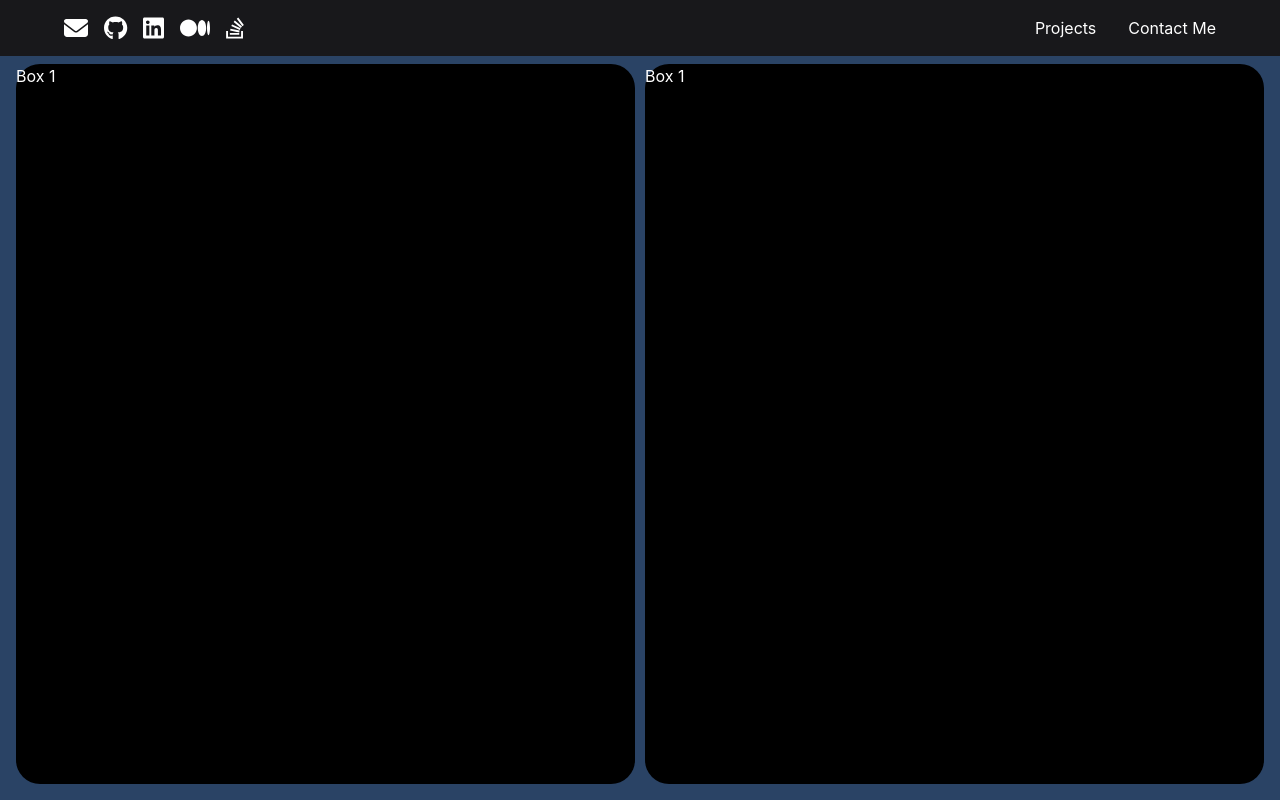
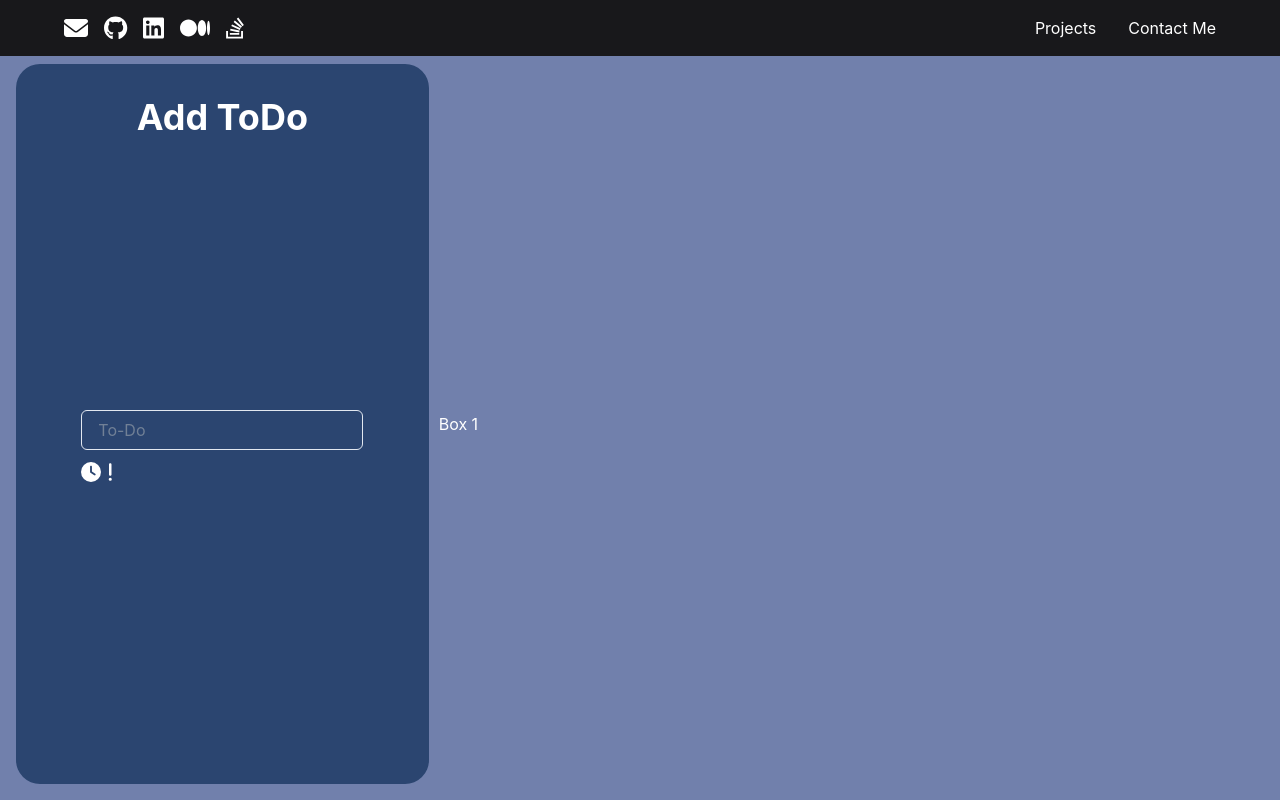
Before and after one commit to Ale-1508/todo-matcha, a React (Create React App) app: page / in a window 1280 px wide. Built offline with nearby package versions, Linux system fonts and the light colour scheme.

Commit message:
pagination and colors

```diff
--- a/src/App.tsx
+++ b/src/App.tsx
@@ -3,14 +3,17 @@ import { ChakraProvider } from '@chakra-ui/react'
 import './App.css';
 import Header from './components/Header';
 import MainSection from './components/MainSection';
+import { ToDoProvider } from './context/toDoContext';
 
 function App() {
   return (
     <ChakraProvider>
-      <main>
-      <Header />
-      <MainSection />
-      </main>
+      <ToDoProvider>
+        <main>
+        <Header />
+        <MainSection />
+        </main>
+      </ToDoProvider>
     </ChakraProvider>
   )
 }
--- a/src/components/CreateToDo.tsx
+++ b/src/components/CreateToDo.tsx
@@ -1,5 +1,55 @@
-const CreateToDo = () => {
+import { Box, Text, Flex, VStack, HStack, Heading } from "@chakra-ui/react";
+import { useToDoContext } from '../context/toDoContext';
+import Textfield from "./Textfield";
+import colors from "../context/colors";
 
+import { FontAwesomeIcon } from "@fortawesome/react-fontawesome";
+import { faClock,faExclamation } from "@fortawesome/free-solid-svg-icons";
+
+interface Props {
+  boxStyle: object,
+}
+
+interface IconStyle {
+  color:string
+  className:string
+}
+
+const iconStyle:IconStyle = {
+  color: "white",
+  className: "fa-lg"
+}
+
+const CreateToDo = ( props:Props ) => {
+  const context = useToDoContext();
+  return (
+    <Box flex="1" { ...props.boxStyle } >
+      <Flex
+      width="100%"
+      height="100%"
+      bg={colors.primary}
+      justifyContent="center"
+      align="center"
+      overflow="auto"
+      padding="32px"
+      gap="10px"
+      >
+        <VStack height="100%" justifyContent="space-between">
+          <Heading as="h2">Add ToDo</Heading>
+          <form action="">
+            <VStack spacing="12px">
+              <Textfield hint="To-Do"/>
+              <HStack justifyContent="start" width="100%">
+                <FontAwesomeIcon icon={faClock} { ...iconStyle }/>
+                <FontAwesomeIcon icon={faExclamation} { ...iconStyle }/>
+              </HStack>
+            </VStack>
+          </form>
+          <Heading as="h2" className="placeholder"></Heading>
+        </VStack>
+      </Flex>
+    </Box>
+  );
 }
 
 export default CreateToDo;
--- a/src/components/MainSection.tsx
+++ b/src/components/MainSection.tsx
@@ -1,12 +1,19 @@
-import { Box, Text, HStack, Flex } from "@chakra-ui/react";
+import { Box, Text, Flex } from "@chakra-ui/react";
 import FullScreenSection from "./FullScreenSection";
+import CreateToDo from "./CreateToDo";
+import colors from "../context/colors";
+
+const boxStyle = {
+  borderRadius:"24px",
+  overflow:"hidden",
+}
 
 const MainSection = () => (
   <FullScreenSection
     justifyContent="center"
     alignItems="center"
     isDarkBackground={true}
-    backgroundColor="#2A4365"
+    backgroundColor={colors.background}
   >
     <Flex
       gap="10px"
@@ -15,17 +22,13 @@ const MainSection = () => (
       width="100vw"
       overflow="auto"
     >
+      <CreateToDo boxStyle={boxStyle}/>
       <Box
-        backgroundColor="black"
-        borderRadius="24px"
-        flex="1"
-        >
-        <Text>Box 1</Text>
-      </Box>
-      <Box
-        backgroundColor="black"
-        borderRadius="24px"
-        flex="1"
+        { ...boxStyle }
+        flex="2"
+        background="transparent"
+        justifyContent="center"
+        alignContent="center"
         >
         <Text>Box 1</Text>
       </Box>
--- /dev/null
+++ b/src/components/Textfield.tsx
@@ -0,0 +1,13 @@
+import { Input } from '@chakra-ui/react'
+
+interface Props {
+  hint:string
+}
+
+const Textfield = ( props:Props ) => {
+  return (
+    <Input placeholder={props.hint} />
+  );
+}
+
+export default Textfield;
--- /dev/null
+++ b/src/context/colors.ts
@@ -0,0 +1,9 @@
+const colors = {
+  background:"#7180AC",
+  primary:"#2B4570",
+  secondary:"#A8D0DB",
+  accents:"#E49273",
+  details:"#A37A74",
+}
+
+export default colors
--- /dev/null
+++ b/src/context/toDoContext.tsx
@@ -0,0 +1,39 @@
+import {createContext, useContext, useState, ReactNode } from "react";
+
+const ToDoContext = createContext<AppState | undefined>(undefined);
+
+interface Props {
+  children: ReactNode;
+}
+
+interface AppState {
+  isOpen: boolean,
+  type: string,
+  message: string,
+  onOpen: (type: string, message: string) => void;
+  onClose: () => void;
+}
+
+export const ToDoProvider = ({ children }:Props) => {
+  const [state, setState] = useState({
+    isOpen: false,
+    // Type can be either "success" or "error"
+    type: 'success',
+    // Message to be displayed, can be any string
+    message: '',
+  });
+
+  return (
+    <ToDoContext.Provider
+      value={{
+        ...state,
+        onOpen: (type, message) => setState({ isOpen: true, type, message }),
+        onClose: () => setState({ isOpen: false, type: '', message: '' }),
+      }}
+    >
+      {children}
+    </ToDoContext.Provider>
+  );
+};
+
+export const useToDoContext = () => useContext(ToDoContext);
```
Also changed, not shown: src/components/ContactMeSection.js (added, +119 -0 lines).
